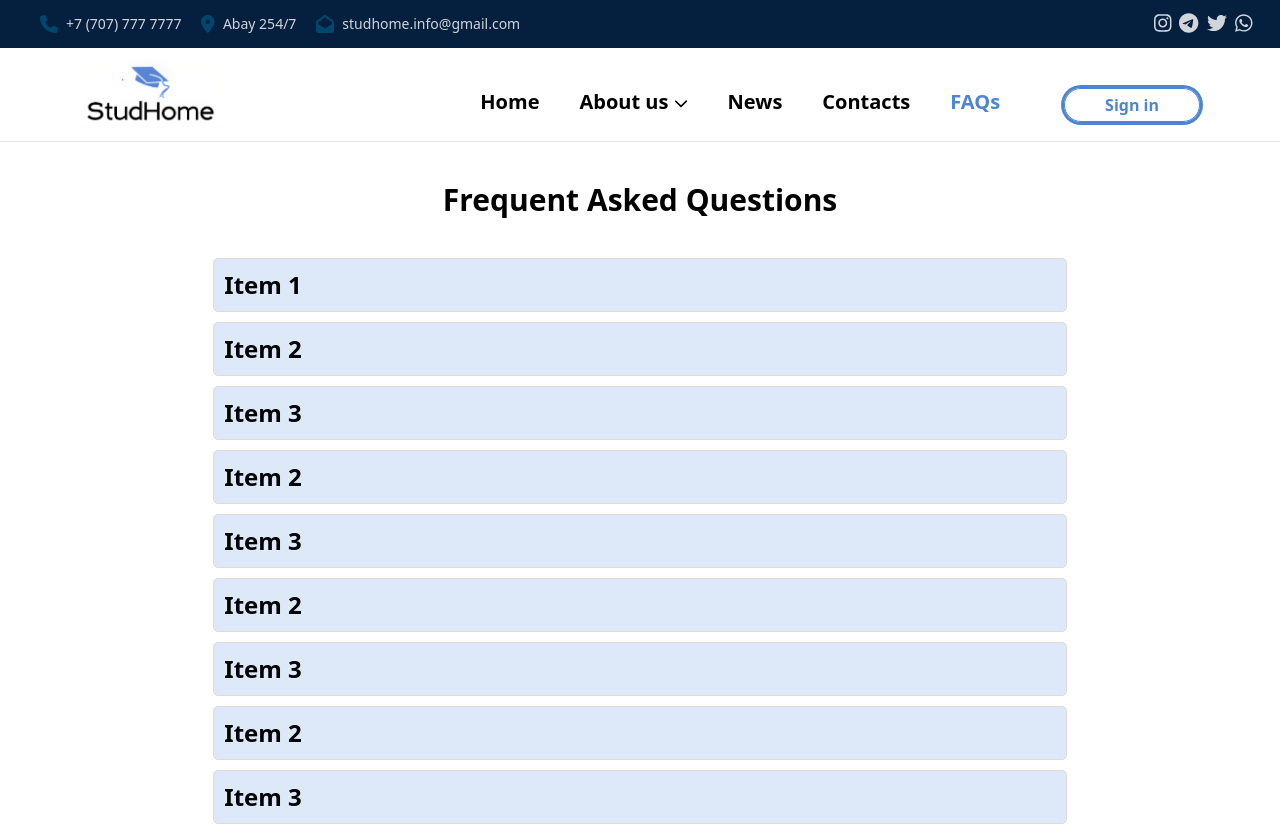
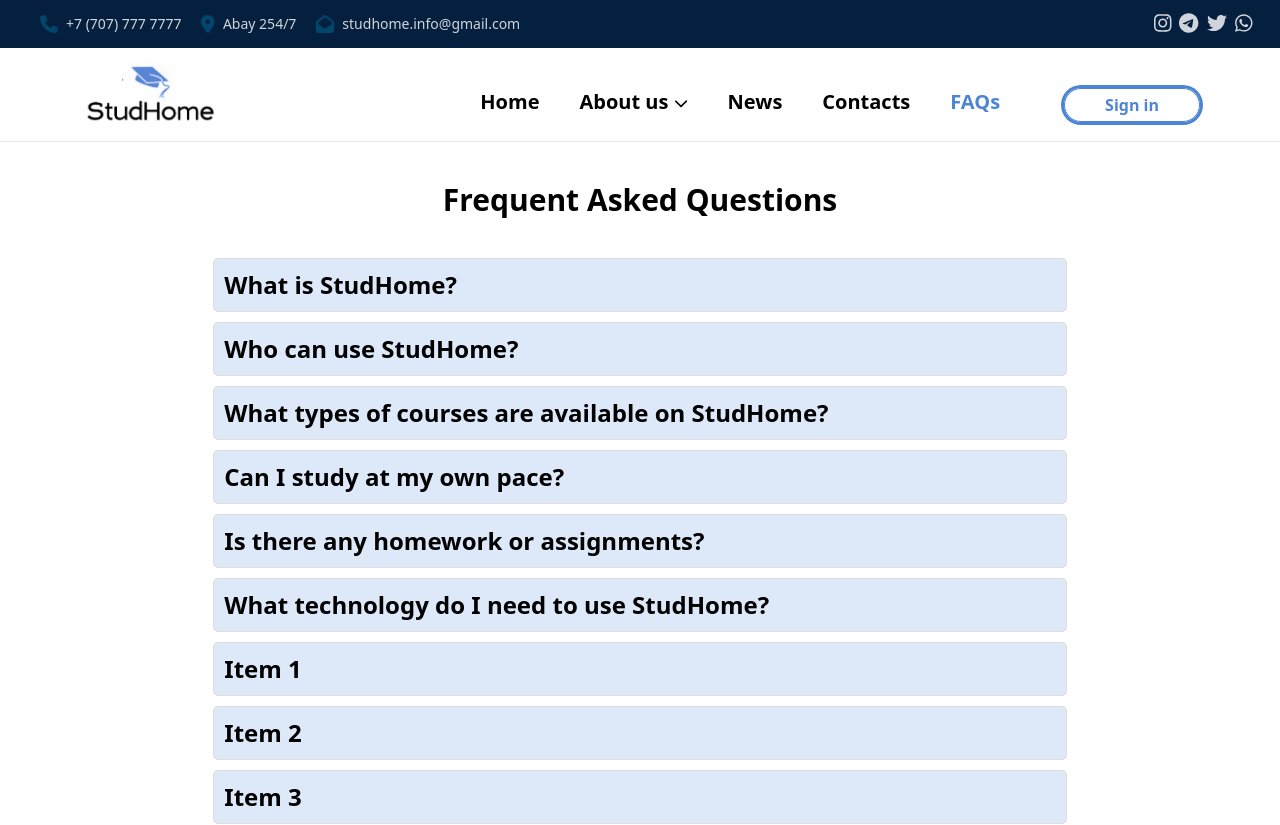
Before and after one commit to aabdurahim/studhomee, a Vue app: page /faqs in a window 1280 px wide. Shown: the top 825 px of the page. Built offline with nearby package versions, Linux system fonts and the light colour scheme.

Commit message:
Update FAQs.vue

```diff
--- a/src/views/FAQs.vue
+++ b/src/views/FAQs.vue
@@ -22,17 +22,17 @@ export default {
   data() {
     return {
       items: [
+        { title: "What is StudHome? ", content: "StudHome is an online education platform that offers complete learning models and blended learning models to school childrens." },
+        { title: "Who can use StudHome? ", content: "StudHome is available for every schools that wants our platform" },
+        { title: "What types of courses are available on StudHome? ", content: "We offer an school education" },
+        { title: "Can I study at my own pace? ", content: "Yes, our courses are designed to be flexible, so you can study at your own pace and in your own time." },
+        { title: "Is there any homework or assignments? ", content: "Yes, we offer homework and assignments to help you reinforce what you've learned and test your knowledge." },
+        { title: "What technology do I need to use StudHome? ", content: "You'll need a computer, tablet, or smartphone with an internet connection to access our courses." },
         { title: "Item 1", content: "Content for Item 1" },
         { title: "Item 2", content: "Content for Item 2" },
         { title: "Item 3", content: "Content for Item 3" },
-        { title: "Item 2", content: "Content for Item 2" },
-        { title: "Item 3", content: "Content for Item 3" },
-        { title: "Item 2", content: "Content for Item 2" },
-        { title: "Item 3", content: "Content for Item 3" },
-        { title: "Item 2", content: "Content for Item 2" },
-        { title: "Item 3", content: "Content for Item 3" },
-        { title: "Item 2", content: "Content for Item 2" },
-        { title: "Item 3", content: "Content for Item 3" },
+        { title: "Item 4", content: "Content for Item 4" },
+        { title: "Item 5", content: "Content for Item 5" },
       ],
       activeIndex: null,
       contentHeight: 0,
```
